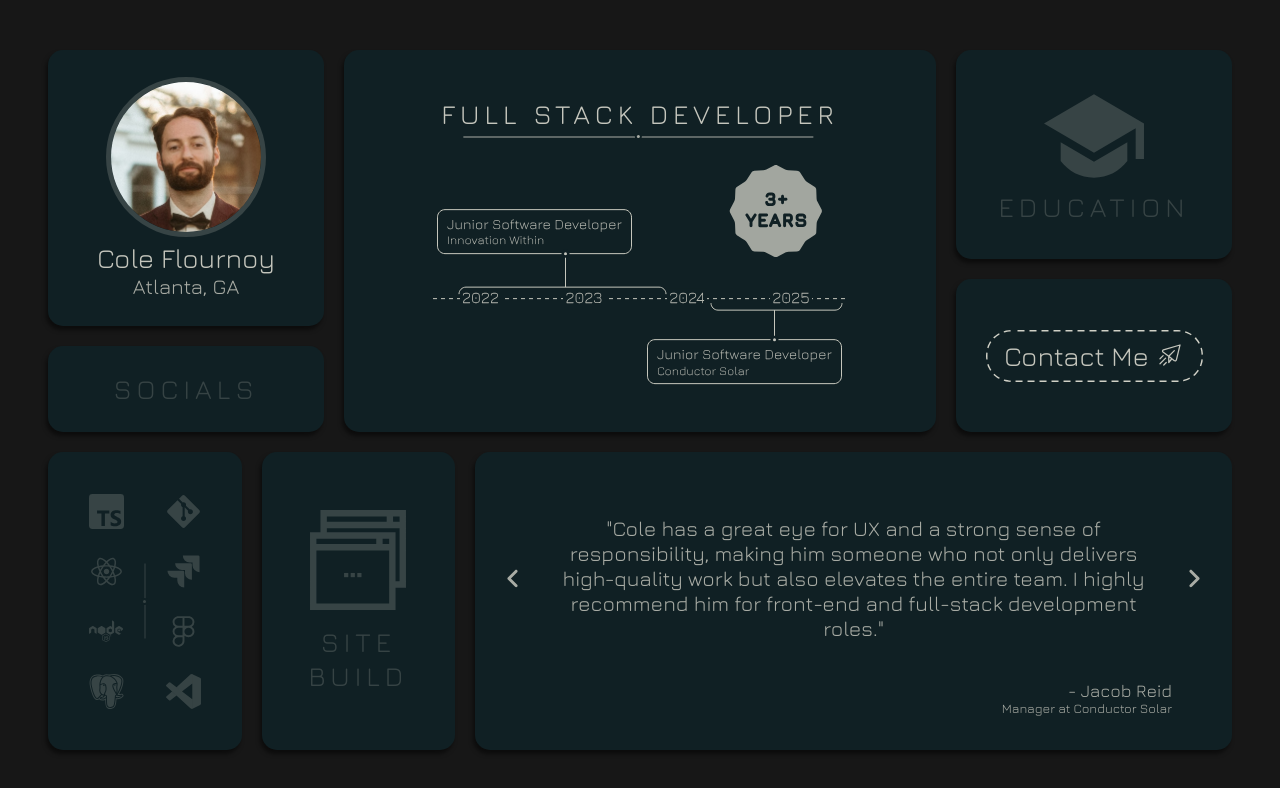
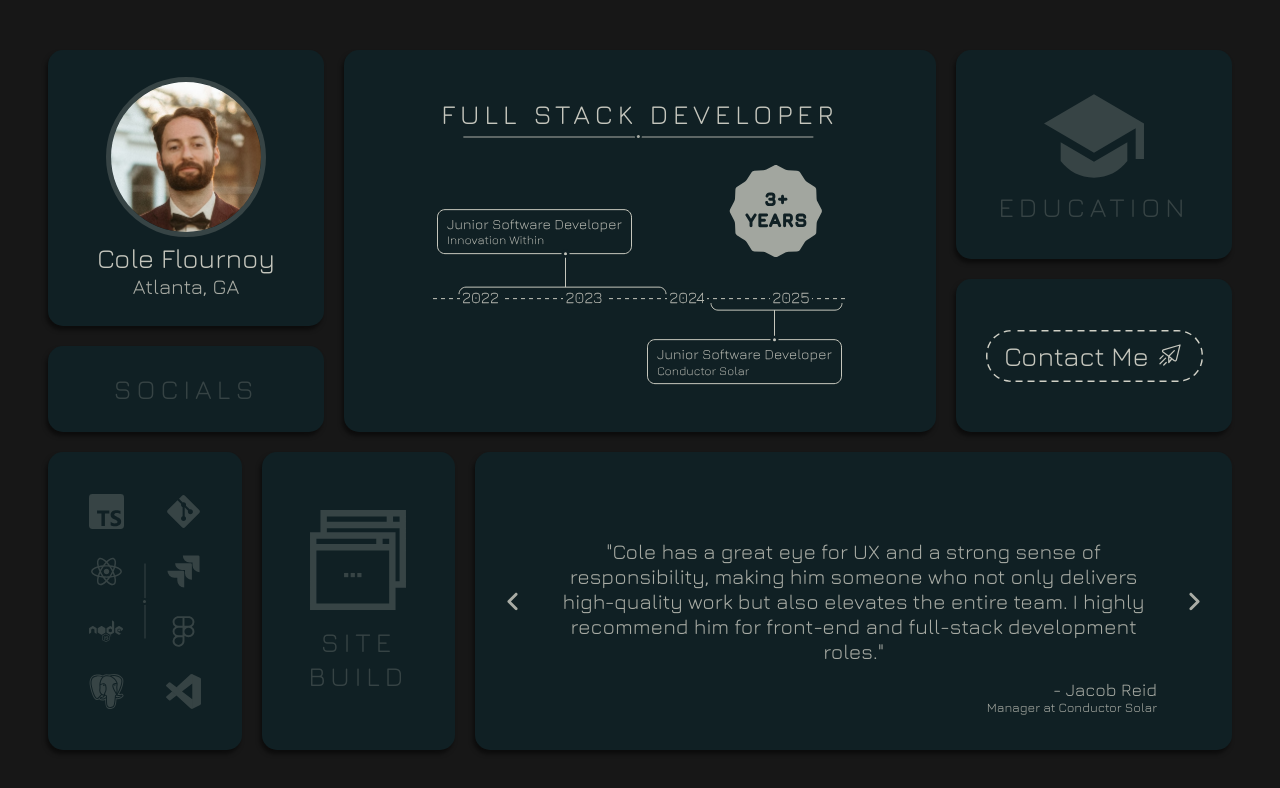
Before and after one commit to cole-flournoy/porfolio-site, a React (Vite) app: page / in a window 1280 px wide. Shown: the top 788 px of the page. Built offline with nearby package versions, Linux system fonts and the light colour scheme.

Commit message:
Refactor and restyle carousel

```diff
--- a/src/App.css
+++ b/src/App.css
@@ -30,6 +30,7 @@
 
 .icon-button {
   color: var(--color-slightly-faded-light-text);
+  cursor: pointer;
   height: 35px;
   width: 35px;
   background-color: transparent;
--- a/src/App.tsx
+++ b/src/App.tsx
@@ -48,7 +48,7 @@ function App() {
           <Build hoveredSection={hoveredSection} />
         </div>
         <div className='grid-section' style={{ width: '70%' }} onMouseEnter={() => setHoveredSection('testimonials')} onMouseLeave={() => setHoveredSection(null)}>
-          <Testmonials hoveredSection={hoveredSection} />
+          <Testmonials />
         </div>
       </div>
     </div>
--- a/src/index.css
+++ b/src/index.css
@@ -17,6 +17,8 @@
   font-style: normal;
   color: var(--color-light-text);
   background-color: var(--color-dark-background);
+
+  view-transition-name: none;
 
   /* font-synthesis: none;
   text-rendering: optimizeLegibility;
--- a/src/sections/Testimonials.tsx
+++ b/src/sections/Testimonials.tsx
@@ -1,7 +1,8 @@
 import { useState } from "react"
 import CaretRightIcon from '../assets/caret_right_icon.svg?react'
 import CaretLeftIcon from '../assets/caret_left_icon.svg?react'
-import type { HoveredSection } from '../App'
+import './styles/Testimonials.css'
+import { flushSync } from "react-dom"
 
 interface Testimonial {
   name: string;
@@ -39,28 +40,51 @@ const testimonialsArray: Testimonial[] = [
   }
 ]
 
-const Testmonials = ({hoveredSection}: { hoveredSection: HoveredSection }) => {
+const Testmonials = () => {
   const [activeTestimonialIndex, setActiveTestimonialIndex] = useState(0)
-  const textColor = (hoveredSection === 'testimonials') ? 'var(--color-light-text)' : 'var(--color-slightly-faded-light-text)'
+
+  // TODO: Add dots to indicate position in carousel
 
   const handleNextTestimonial = () => {
-    setActiveTestimonialIndex((prevIndex) => (prevIndex + 1) % testimonialsArray.length);
+    document.documentElement.classList.add('next')
+
+    const transition = document.startViewTransition(() => {
+      flushSync(() => {
+        setActiveTestimonialIndex((prevIndex) => (prevIndex + 1) % testimonialsArray.length);
+      })
+    })
+
+    transition.finished.finally(() => {
+      document.documentElement.classList.remove('next');
+    })
   }
 
   const handlePrevTestimonial = () => {
-    setActiveTestimonialIndex((prevIndex) => (prevIndex - 1 + testimonialsArray.length) % testimonialsArray.length);
+    document.documentElement.classList.add('prev')
+
+    const transition = document.startViewTransition(() => {
+      flushSync(() => {
+        setActiveTestimonialIndex((prevIndex) => (prevIndex - 1 + testimonialsArray.length) % testimonialsArray.length);
+      })
+    })
+
+    transition.finished.finally(() => {
+      document.documentElement.classList.remove('prev');
+    })
   }
 
   return (
-    <span id='testimonials' style={{ display: 'grid', gridTemplateRows: '4fr 0fr', color: textColor }}>
-      <span style={{ display: 'grid', gridTemplateColumns: '0fr 1fr 0fr', gap: '20px', alignItems: 'center', justifyContent: 'center' }}>
-        <CaretLeftIcon className='icon-button' onClick={handlePrevTestimonial} />
-        <span style={{ textAlign: 'center', lineHeight: '25px', fontSize: 'var(--text-size-subheader)' }}>"{testimonialsArray[activeTestimonialIndex].quote}"</span>
-        <CaretRightIcon className='icon-button' onClick={handleNextTestimonial} />
-      </span>
-      <span style={{ display: 'flex', flexDirection: 'column', textAlign: 'right', paddingRight: '40px', paddingTop: '10px' }}>
-        <span style={{ fontSize: 'var(--text-size-medium)' }}>- {testimonialsArray[activeTestimonialIndex].name}</span>
-        <span style={{ fontSize: 'var(--text-size-small)' }}>{testimonialsArray[activeTestimonialIndex].relationship}</span>
+    <span className='testimonials'>
+      <span className='carousel-wrapper'>
+        <CaretLeftIcon className='icon-button' onClick={handlePrevTestimonial}/>
+        <span className='quote'>
+          <span className='content'>"{testimonialsArray[activeTestimonialIndex].quote}"</span>
+          <span className='attribution-wrapper'>
+            <span style={{ fontSize: 'var(--text-size-medium)' }}>- {testimonialsArray[activeTestimonialIndex].name}</span>
+            <span style={{ fontSize: 'var(--text-size-small)' }}>{testimonialsArray[activeTestimonialIndex].relationship}</span>
+          </span>
+        </span>
+        <CaretRightIcon className='icon-button' onClick={handleNextTestimonial}/>
       </span>
     </span>
   )
--- /dev/null
+++ b/src/sections/styles/Testimonials.css
@@ -0,0 +1,98 @@
+/* TODO: Variables for maintainability */
+
+.testimonials {
+  position: relative;
+  height: 100%;
+  place-content: center;
+  color: var(--color-slightly-faded-light-text);
+  /* transition: color 300ms linear; */
+}
+
+/* .testimonials.hovered {
+  color: var(--color-light-text);
+  transition: color 300ms linear;
+} */
+
+.carousel-wrapper {
+  display: grid;
+  grid-template-columns: 0fr 1fr 0fr;
+  gap: 20px;
+  align-items: center;
+  justify-content: center;
+  height: 100%;
+}
+
+.quote {
+  position: relative;
+  overflow: hidden;
+  text-align: center;
+  height: 100%;
+  place-content: center;
+  view-transition-name: quote;
+}
+
+.quote .content {
+  text-align: center;
+  line-height: 25px;
+  font-size: var(--text-size-subheader);
+}
+
+.quote .attribution-wrapper {
+  position: absolute;
+  display: flex;
+  flex-direction: column;
+  text-align: right;
+  right: 0;
+  bottom: 15px;
+}
+
+/* Carousel forward */
+html.next::view-transition-group(quote) {
+  clip-path: inset(0);
+}
+html.next::view-transition-old(quote) {
+  animation: next-exit 300ms ease both;
+}
+html.next::view-transition-new(quote) {
+  animation: next-enter 1200ms ease both;
+  animation-delay: 400ms;
+}
+
+@keyframes next-exit {
+  from { transform: translateX(0%); opacity: 1; }
+  to   { transform: translateX(-10%); opacity: 0; }
+}
+@keyframes next-enter {
+  from { transform: translateX(10%); opacity: 0; }
+  to   { transform: translateX(0%); opacity: 1; }
+}
+
+/* Carousel backward */
+html.prev::view-transition-group(quote) {
+  clip-path: inset(0);
+}
+html.prev::view-transition-old(quote) {
+  animation: prev-exit 300ms ease both;
+}
+html.prev::view-transition-new(quote) {
+  animation: prev-enter 1200ms ease both;
+  animation-delay: 400ms;
+}
+
+@keyframes prev-exit {
+  from { transform: translateX(0%); opacity: 1; }
+  to   { transform: translateX(10%); opacity: 0; }
+}
+@keyframes prev-enter {
+  from { transform: translateX(-10%); opacity: 0; }
+  to   { transform: translateX(0%); opacity: 1; }
+}
+
+@media (prefers-reduced-motion: reduce) {
+  html.next::view-transition-old(quote),
+  html.next::view-transition-new(quote),
+  html.prev::view-transition-old(quote),
+  html.prev::view-transition-new(quote) {
+    animation: none;
+  }
+}
```
